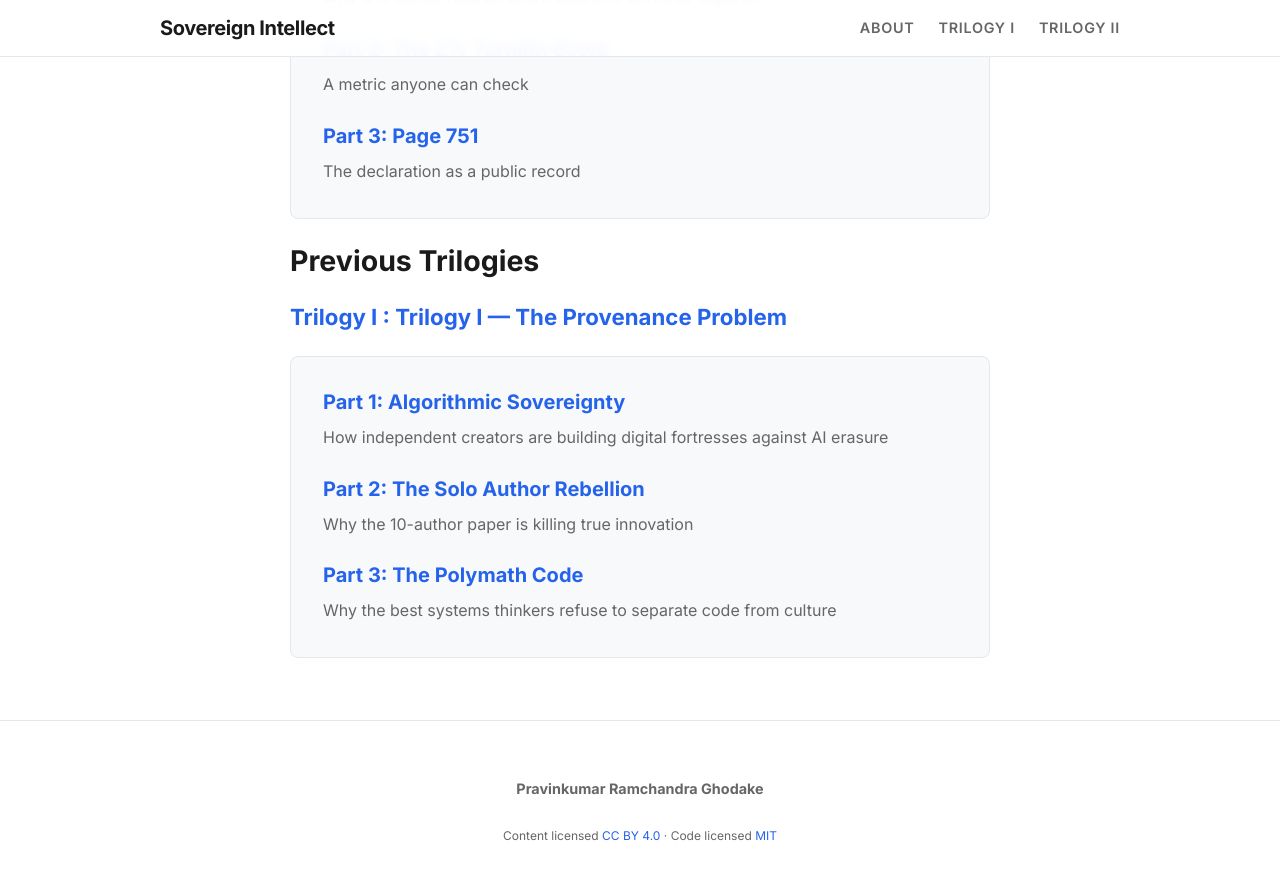
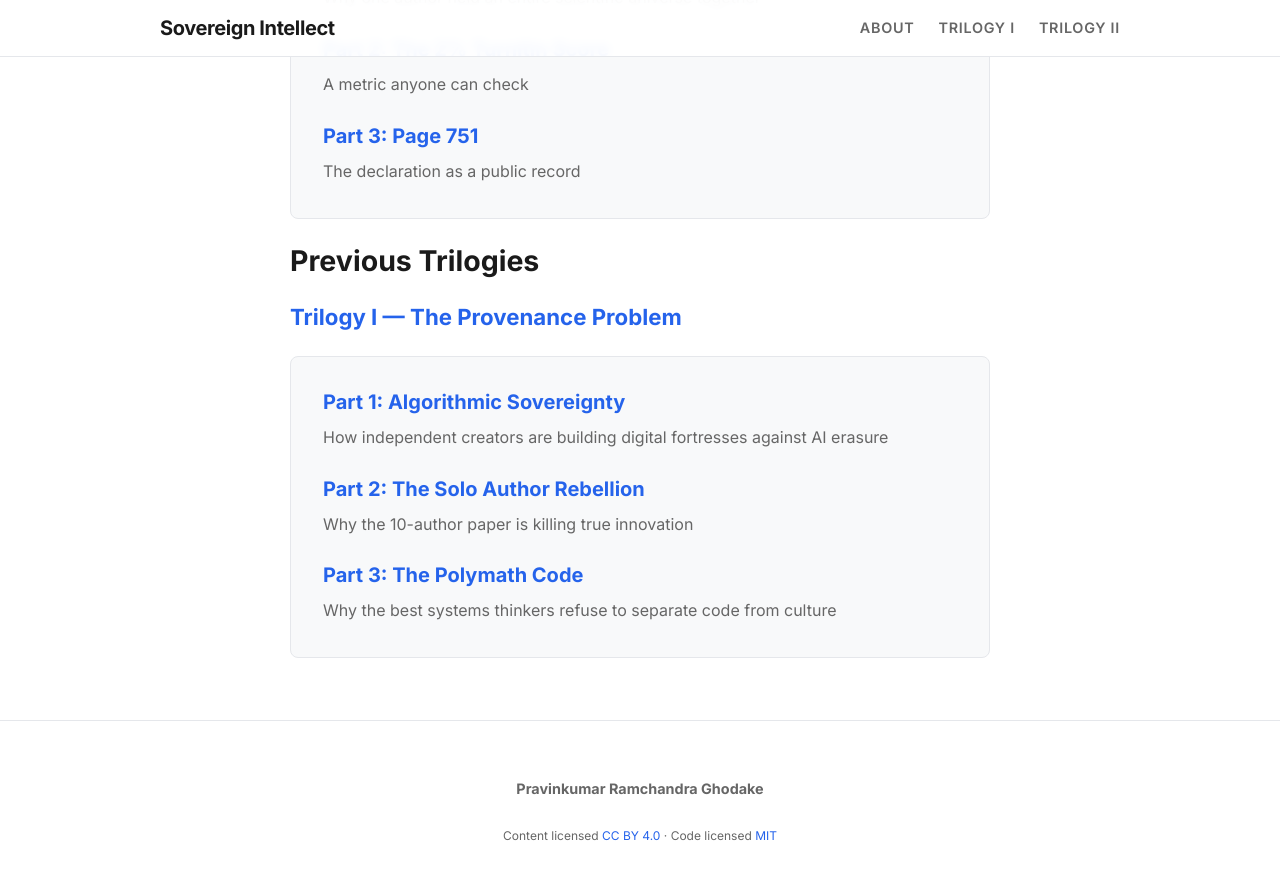
Before and after one commit to pravinkumar-ghodake/sovereign-intellect-blog, a Jekyll site: the page built from index.md, in a window 1280 px wide and 900 px high, scrolled down 452 px. Shown: the top 880 px of the window. Built offline with Jekyll 4.4.1, drawn with Linux system fonts in a browser that asks for light colours.

Commit message:
Update index.md

```diff
--- a/index.md
+++ b/index.md
@@ -32,14 +32,9 @@ layout: default
 
 ## Previous Trilogies
 
-{% assign roman_numerals = "I,II,III,IV,V,VI,VII,VIII,IX,X" | split: "," %}
-
 {% for trilogy in series_list %}
 {% unless forloop.last %}
-{% assign roman_index = forloop.index0 %}
-{% assign clean_title = trilogy.title | remove_first: "Trilogy of " %}
-
-### [Trilogy {{ roman_numerals[roman_index] }} : {{ clean_title }}]({{ '/series/' | append: trilogy.slug | append: '/' | relative_url }})
+### [{{ trilogy.title }}]({{ '/series/' | append: trilogy.slug | append: '/' | relative_url }})
 
 <div style="background: var(--bg-secondary); padding: 2rem; border-radius: 8px; border: 1px solid var(--border-color); margin-top: 1.5rem; margin-bottom: 2rem;">
 
```
